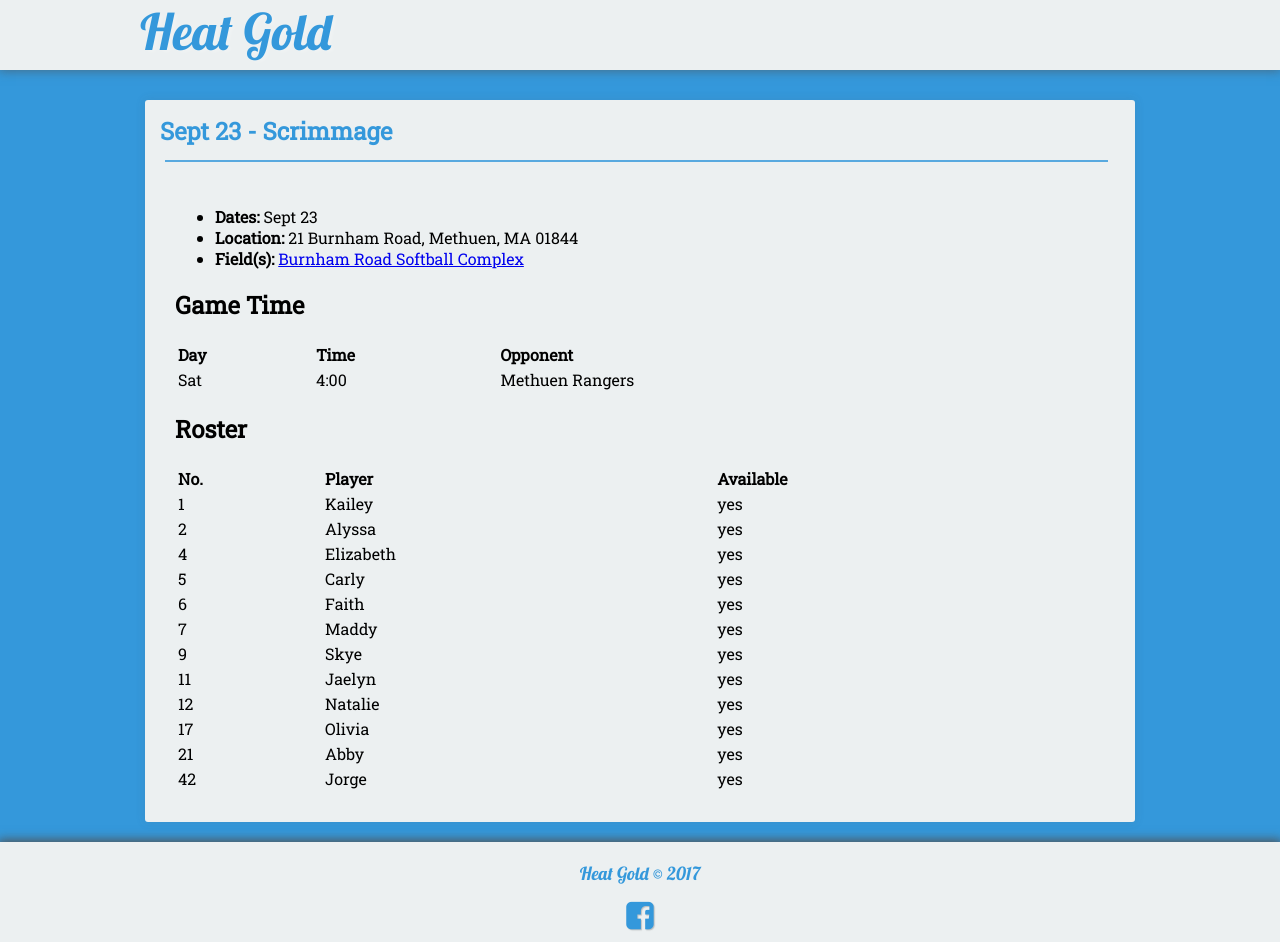
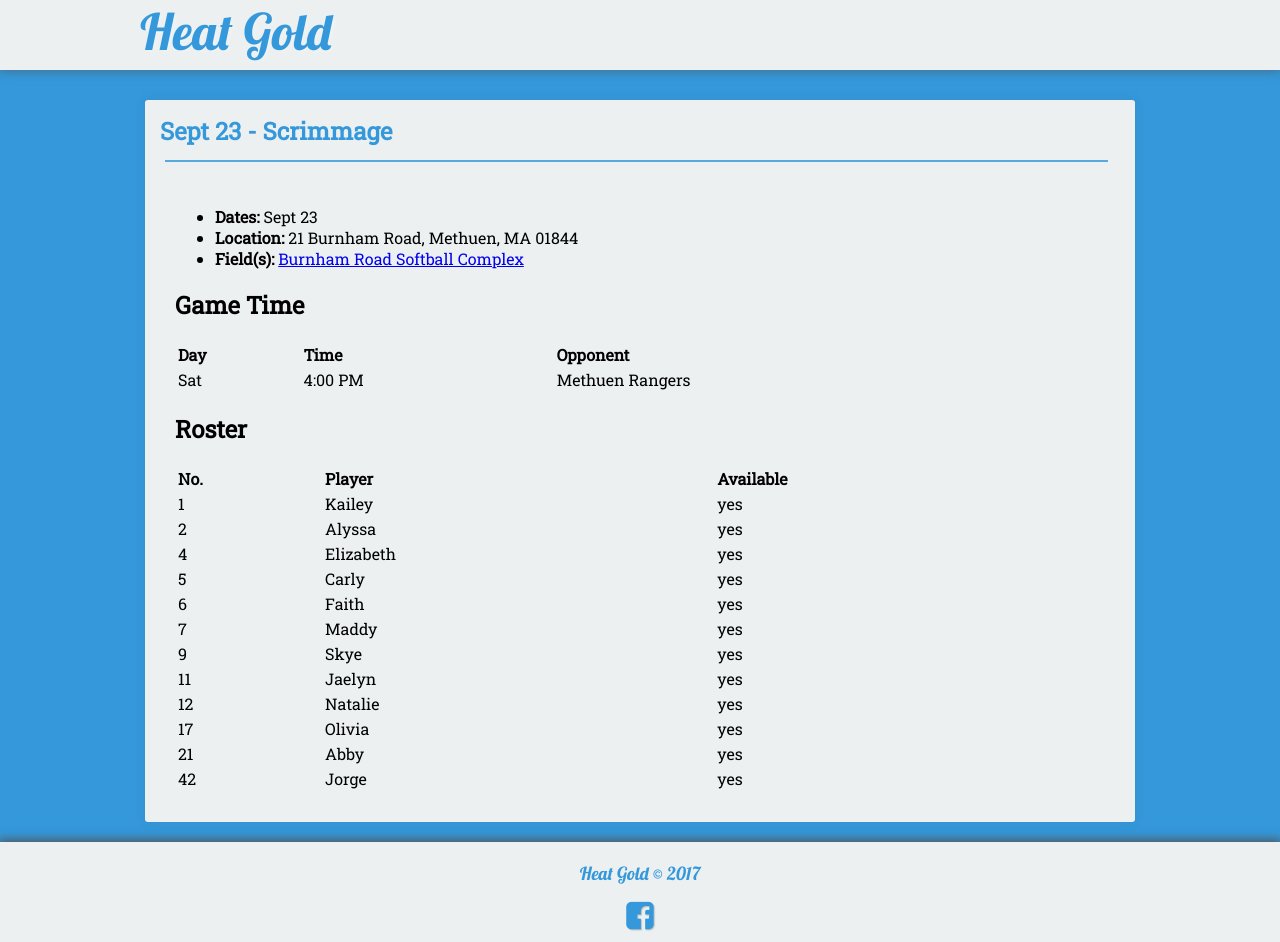
Before and after one commit to seanmerrow/ecf, a Jekyll site: the page built from _posts/2018-07-23-Sep-23-Scrimmage.md, in a window 1280 px wide. Built offline with Jekyll 4.4.1, drawn with Linux system fonts in a browser that asks for light colours; nearby versions of some CDN libraries.

```diff
--- a/_posts/2018-07-23-Sep-23-Scrimmage.md
+++ b/_posts/2018-07-23-Sep-23-Scrimmage.md
@@ -16,7 +16,7 @@ category:
 
 | Day | Time | Opponent         |
 |:----|:-----|:-----------------|
-| Sat | 4:00  | Methuen Rangers |
+| Sat | 4:00 PM  | Methuen Rangers |
 
 ## Roster
 
```
